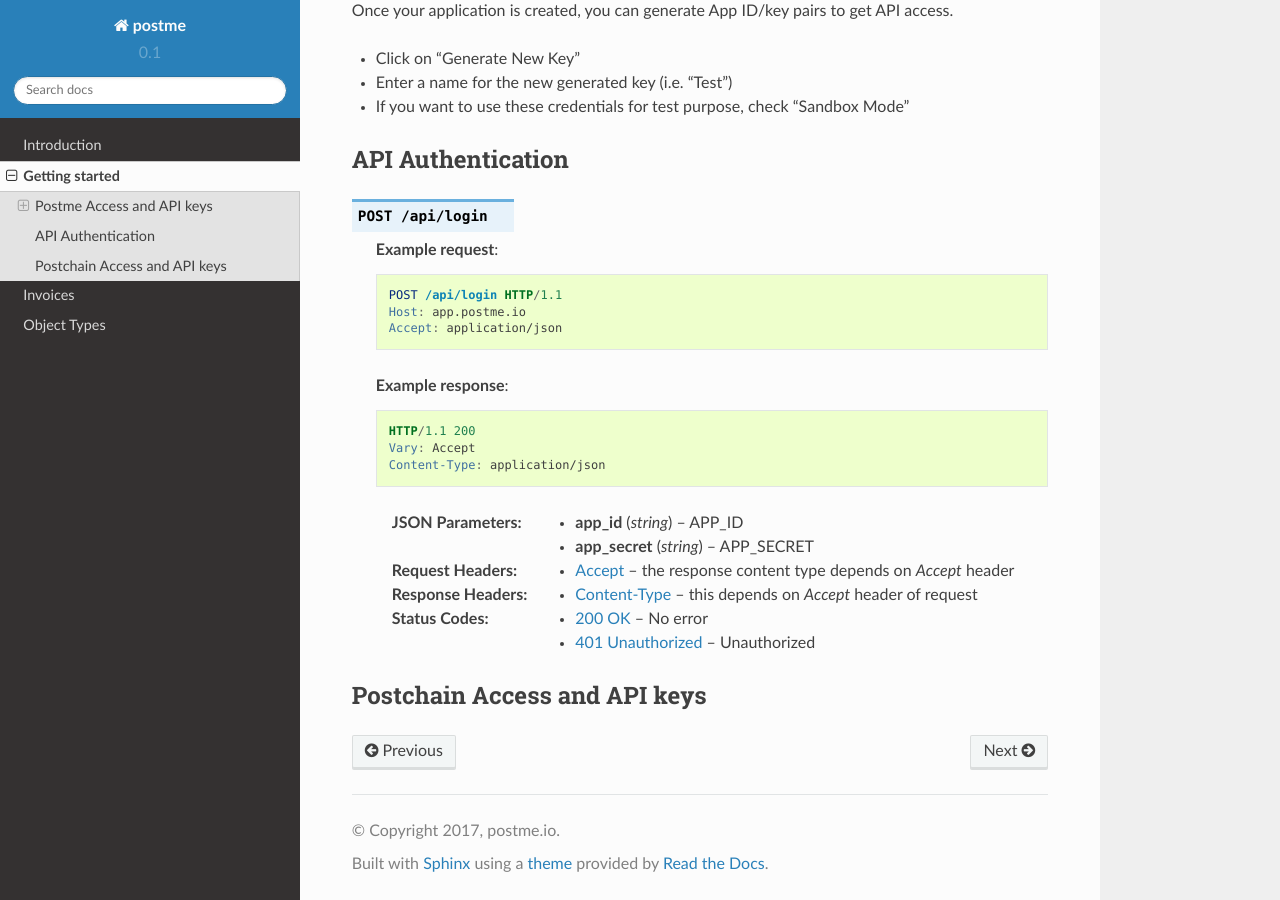
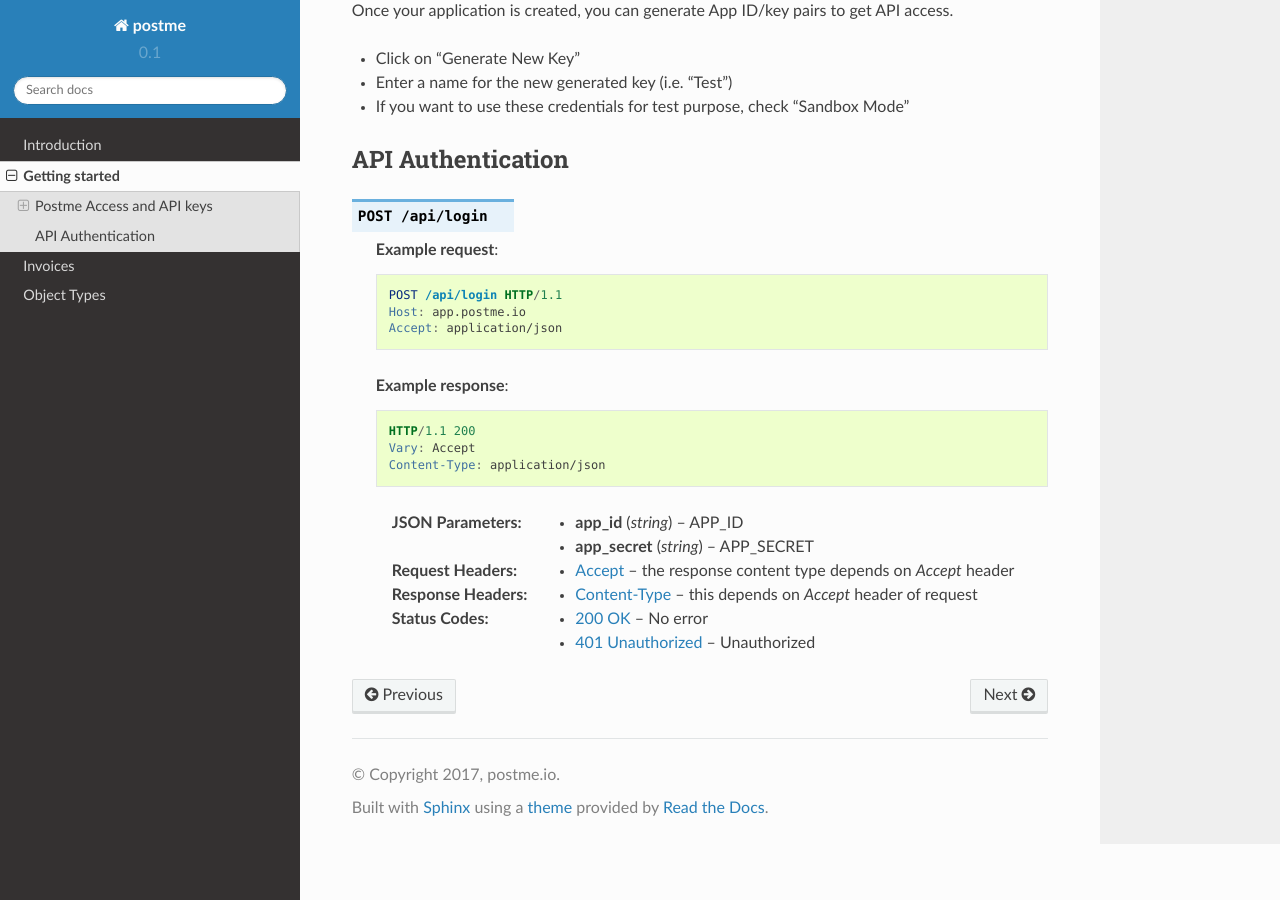
Before and after one commit to birdydigital/postme-docs, a Sphinx documentation site: the page built from docs/getting-started.rst, in a window 1280 px wide and 900 px high, scrolled down 631 px. Built offline with Sphinx 7.4.7 and the Read the Docs theme 2.0.0, drawn with Linux system fonts in a browser that asks for light colours.

Commit message:
Try fix index doc

```diff
--- a/docs/getting-started.rst
+++ b/docs/getting-started.rst
@@ -62,8 +62,3 @@
                             header of request
    :statuscode 200: No error
    :statuscode 401: Unauthorized
-
-
-
-Postchain Access and API keys
------------------------------
```
